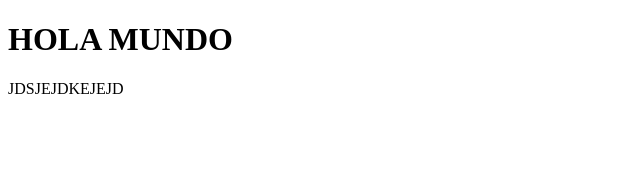
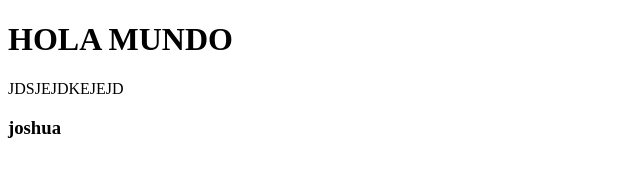
Before and after one commit to yoshiiistm13/new-repo-TT, a plain HTML site: page index.html in a window 1280 px wide. Shown: the full height of the page, 0-640 px from the left. Drawn offline with Linux system fonts and the light colour scheme.

Commit message:
agrego h3

```diff
--- a/index.html
+++ b/index.html
@@ -8,5 +8,6 @@
   <body>
     <h1>HOLA MUNDO</h1>
     <p>JDSJEJDKEJEJD</p>
+    <h3>joshua</h3>
   </body>
 </html>
```
